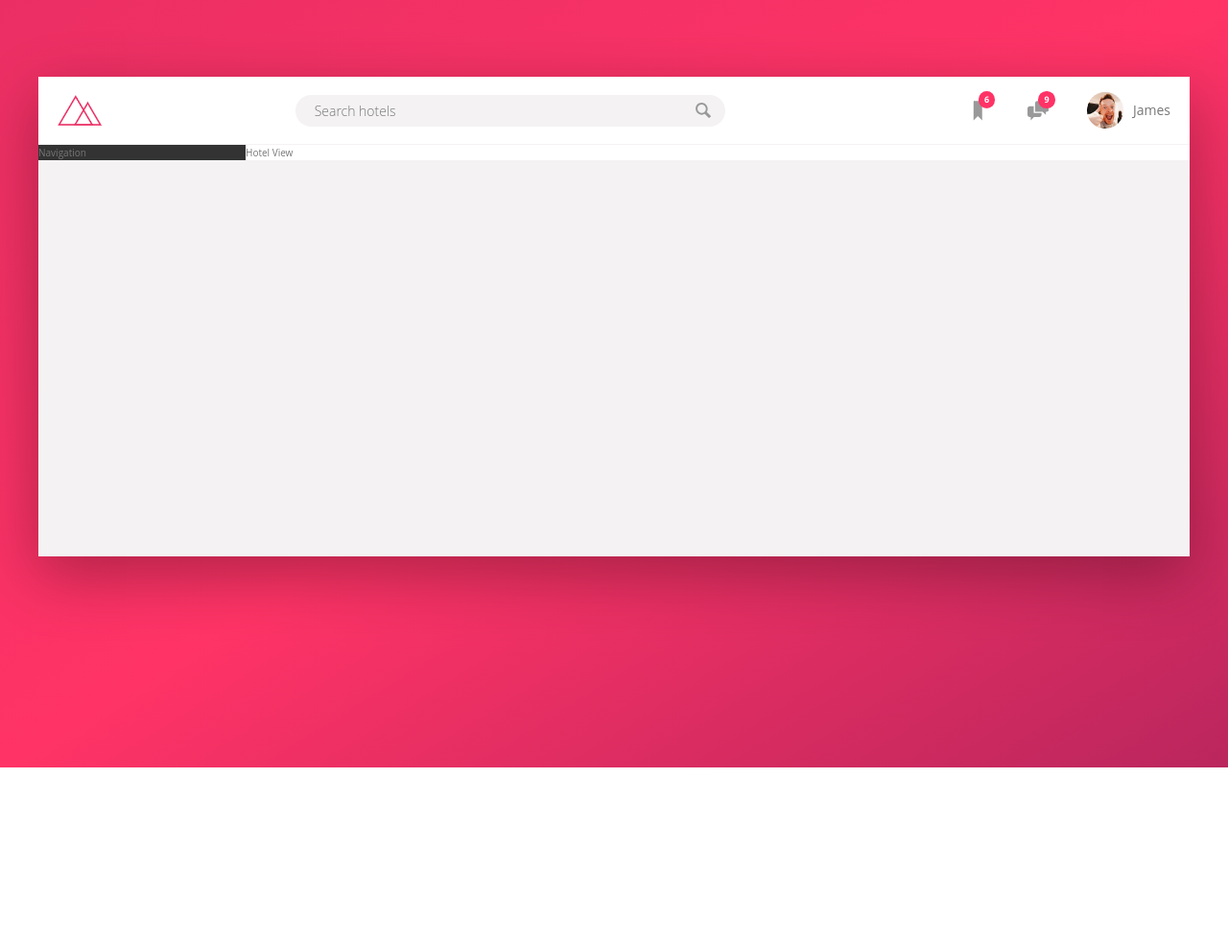
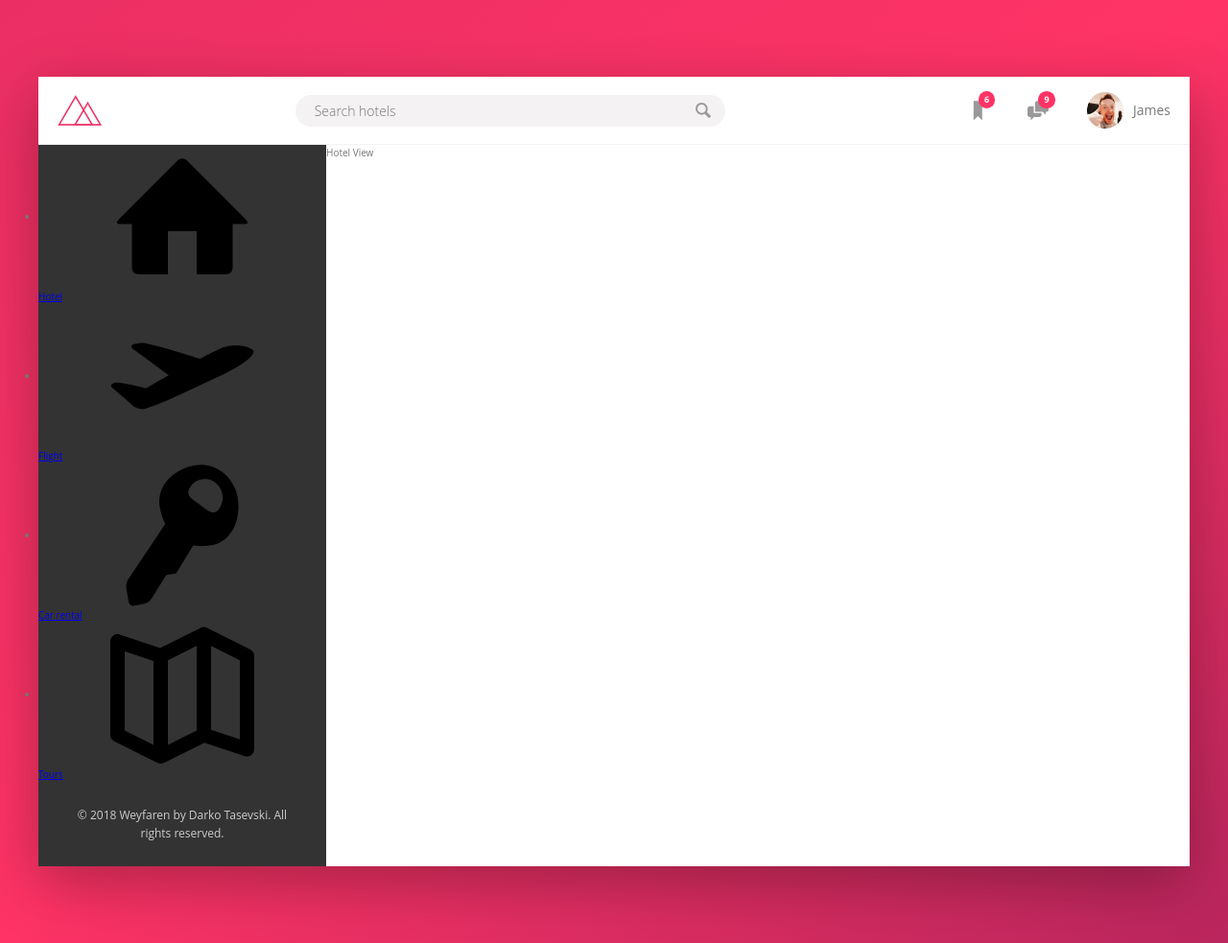
Before and after one commit to Puritanic/Trillo, a website built with webpack: page app/index.html in a window 1280 px wide. Shown: the whole page at 96% size. Before the commit the page ends 800 px from the top, so only its background shows below. Built offline with nearby package versions, Linux system fonts and the light colour scheme.

Commit message:
Restructure files, and add sidebar styling

```diff
--- a/app/assets/styles/main.scss
+++ b/app/assets/styles/main.scss
@@ -1,5 +1,5 @@
 @import 'base/variables', 'base/basetop', 'base/typography', 'base/grids';
 
-@import 'modules/components', 'modules/layout';
+@import 'modules/header', 'modules/side-bar', 'modules/layout';
 
 @import 'base/basebottom';
--- /dev/null
+++ b/app/assets/styles/modules/_side-bar.scss
@@ -0,0 +1,19 @@
+/* SIDE NAVIGATION */
+
+.side-nav {
+  &__item {
+  }
+
+  &__link {
+  }
+
+  &__icon {
+  }
+}
+
+.legal {
+  font-size: 1.2rem;
+  padding: 2.5rem;
+  text-align: center;
+  color: var(--grey-light-4);
+}
--- a/app/index.html
+++ b/app/index.html
@@ -8,7 +8,7 @@
   <meta name="viewport" content="width=device-width, initial-scale=1.0">
   <link rel="shortcut icon" type="image/png" href="img/favicon.png">
 
-  <title>Trillo &mdash; Your all-in-one booking app</title>
+  <title>Weyfaren &mdash; Your all-in-one booking app</title>
   <!-- Disable tap highlight on IE -->
   <meta name="msapplication-tap-highlight" content="no">
 
@@ -54,7 +54,43 @@
     </header>
     <div class="content">
       <nav class="sidebar">
-        Navigation
+        <ul class="side-nav">
+          <li class="side-nav__item">
+            <a href="#" class="side-nav__link">
+              <svg class="side-nav__icon">
+                <use xlink:href="./assets/images/sprite.svg#icon-home"></use>
+              </svg>
+              <span>Hotel</span>
+            </a>
+          </li>
+          <li class="side-nav__item">
+            <a href="#" class="side-nav__link">
+              <svg class="side-nav__icon">
+                <use xlink:href="./assets/images/sprite.svg#icon-aircraft-take-off"></use>
+              </svg>
+              <span>Flight</span>
+            </a>
+          </li>
+          <li class="side-nav__item">
+            <a href="#" class="side-nav__link">
+              <svg class="side-nav__icon">
+                <use xlink:href="./assets/images/sprite.svg#icon-key"></use>
+              </svg>
+              <span>Car rental</span>
+            </a>
+          </li>
+          <li class="side-nav__item">
+            <a href="#" class="side-nav__link">
+              <svg class="side-nav__icon">
+                <use xlink:href="./assets/images/sprite.svg#icon-map"></use>
+              </svg>
+              <span>Tours</span>
+            </a>
+          </li>
+        </ul>
+        <div class="legal">
+          &copy; 2018 Weyfaren by Darko Tasevski. All rights reserved.
+        </div>
       </nav>
       <main class="hotel-view">
         Hotel View
```
Also changed, not shown: app/assets/styles/modules/_header.scss (renamed from app/assets/styles/modules/_components.scss), app/temp/styles/main.css, 1 other file.
